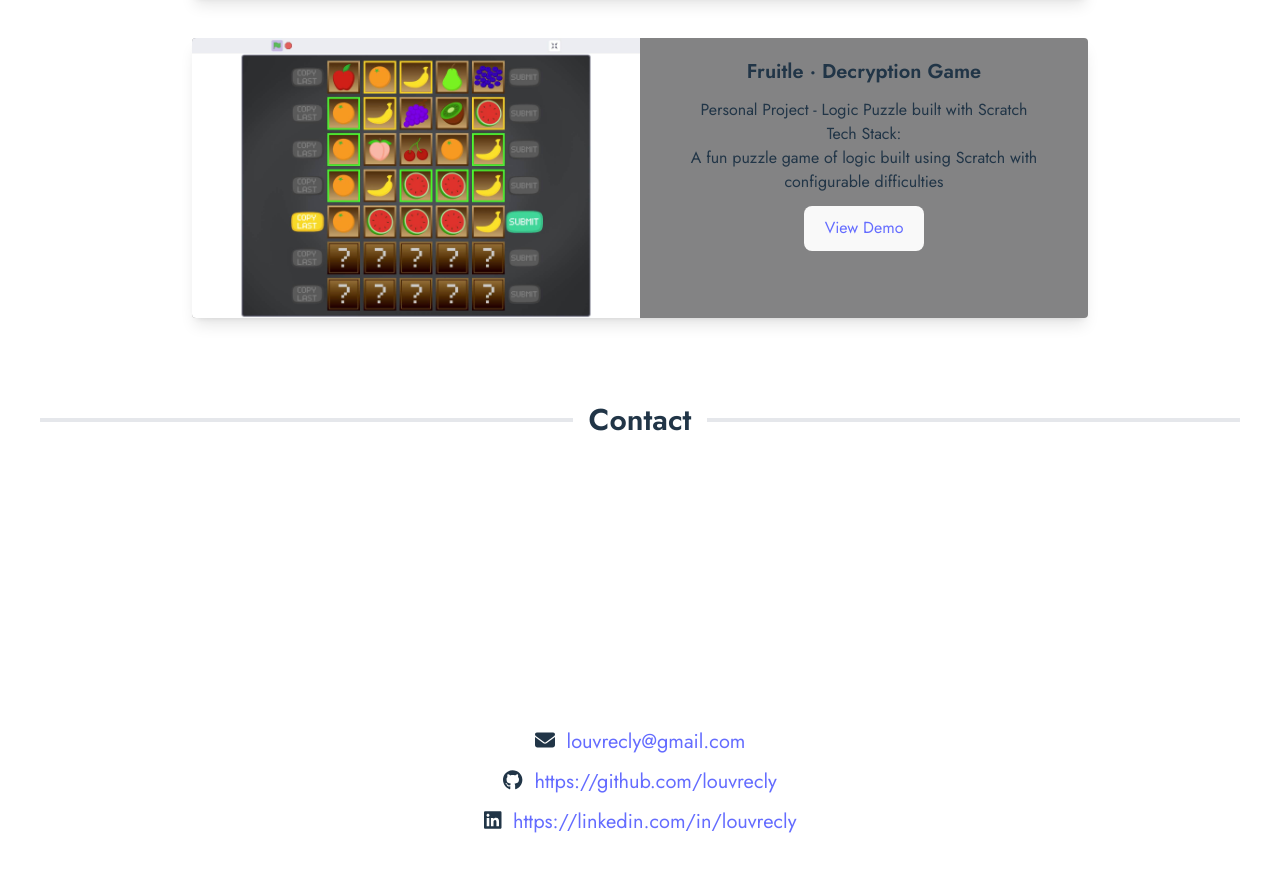
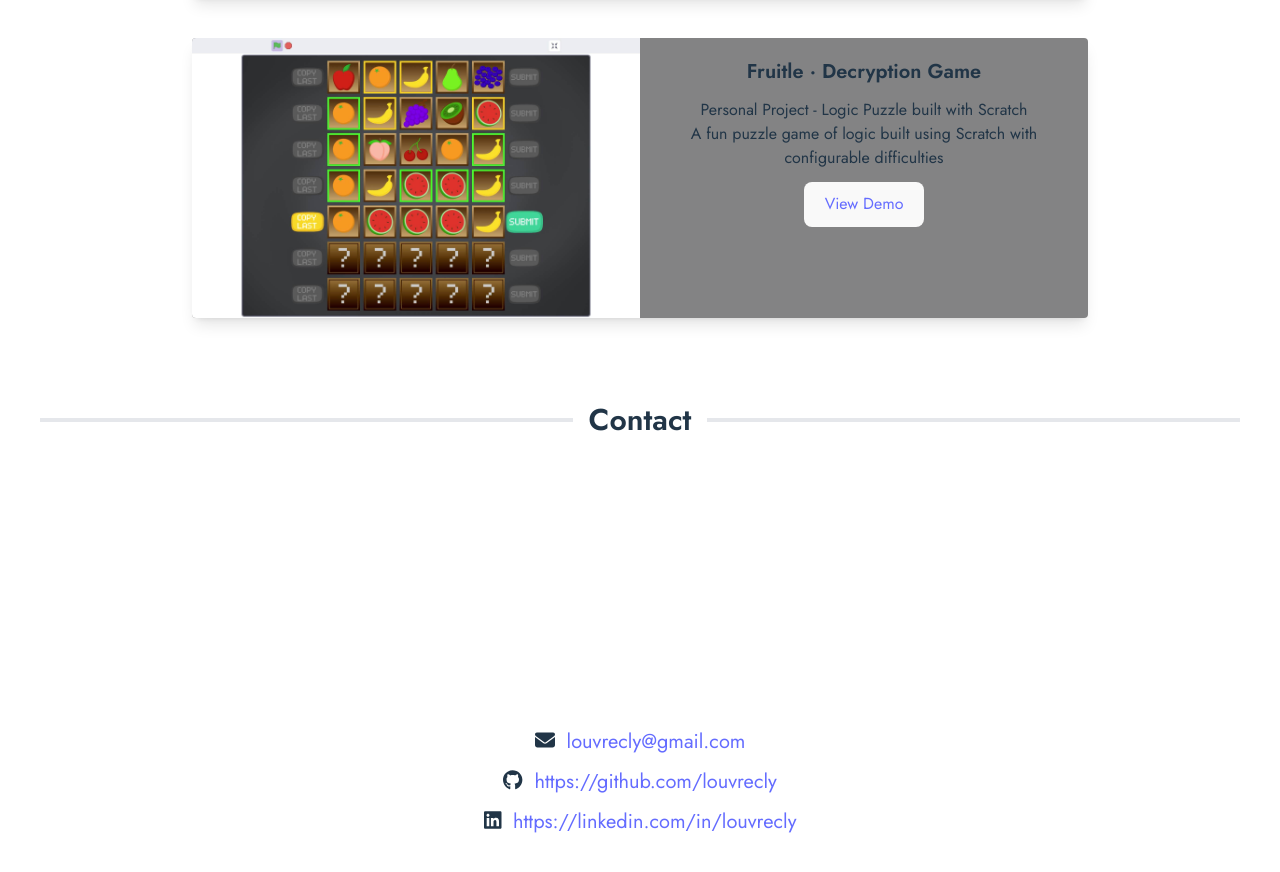
Before and after one commit to louvrecly/portfolio-react, a React (Vite) app: page / in a window 1280 px wide. Shown: the part 4119-4991 px from the top of the page. Built offline with nearby package versions, Linux system fonts and the light colour scheme.

Commit message:
enh/project-skills: hide tech stack when skills list is empty in the projects section

```diff
--- a/src/App.tsx
+++ b/src/App.tsx
@@ -132,6 +132,7 @@ const App = () => {
                             {project.type} - {project.subtitle}
                           </p>
 
+                          {!!project.skills.length && (
                             <div>
                               <p>Tech Stack:</p>
 
@@ -148,6 +149,7 @@ const App = () => {
                                 ))}
                               </ul>
                             </div>
+                          )}
 
                           <p>{project.description}</p>
                         </div>
```
Lines whose indentation alone changed are shown as unchanged.
